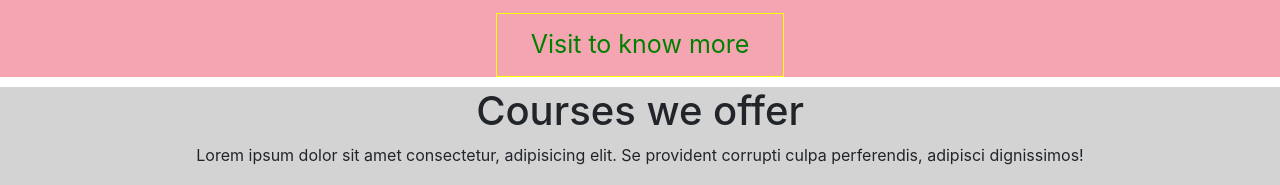
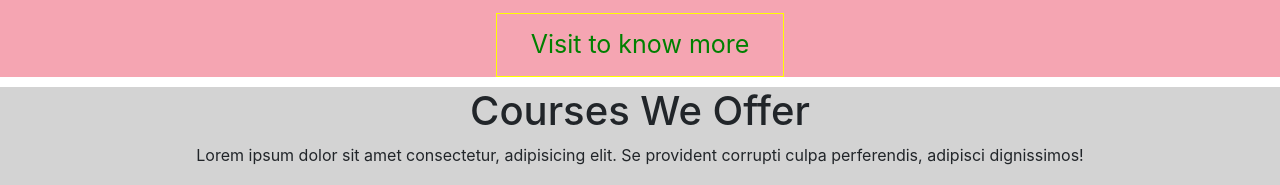
Before and after one commit to mohdabdullah7646/My-Project, a plain HTML site: page index.html in a window 1280 px wide. Shown: the part 907-1092 px from the top of the page. Drawn offline with nearby package versions, Linux system fonts and the light colour scheme.

Commit message:
Initial commit

```diff
--- a/index.html
+++ b/index.html
@@ -38,7 +38,7 @@
     </section>
 
     <section class="course" id="1">
-        <h1>Courses we offer</h1>
+        <h1>Courses We Offer</h1>
         <p>Lorem ipsum dolor sit amet consectetur, adipisicing elit. Se provident corrupti culpa perferendis,
             adipisci dignissimos!
         </p>
```
